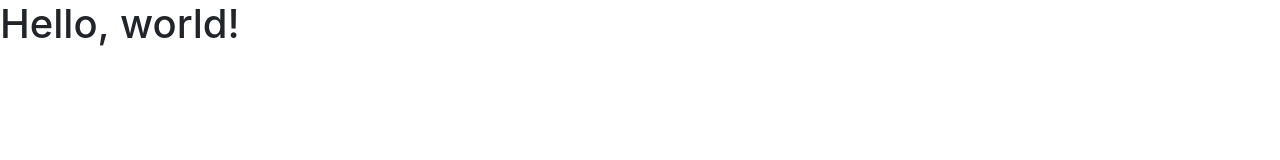
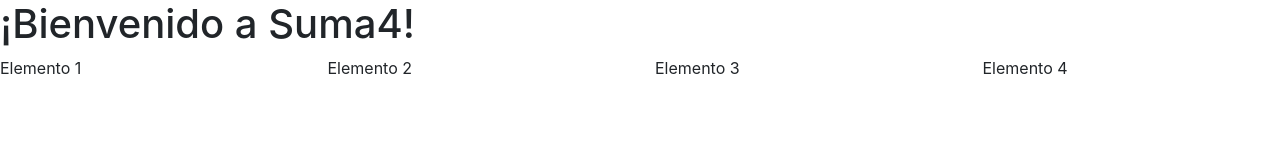
Before and after one commit to mariovillacortagarcia/sumacuatro, a plain HTML site: page index.html in a window 1280 px wide. Drawn offline with nearby package versions, Linux system fonts and the light colour scheme.

Commit message:
Primera división del espacio

```diff
--- a/index.html
+++ b/index.html
@@ -1,5 +1,6 @@
 <!doctype html>
 <html lang="es">
+
 <head>
   <!-- Required meta tags -->
   <meta charset="utf-8">
@@ -8,10 +9,27 @@
   <!-- Bootstrap CSS -->
   <link rel="stylesheet" href="https://stackpath.bootstrapcdn.com/bootstrap/4.4.1/css/bootstrap.min.css" integrity="sha384-Vkoo8x4CGsO3+Hhxv8T/Q5PaXtkKtu6ug5TOeNV6gBiFeWPGFN9MuhOf23Q9Ifjh" crossorigin="anonymous">
 
-    <title>Hello, world!</title>
+  <title>Suma4</title>
 </head>
+
 <body>
-    <h1>Hello, world!</h1>
+  <h1>¡Bienvenido a Suma4!</h1>
+  <div class="row">
+    <div class="col-3">
+      Elemento 1
+    </div>
+    <div class="col-3">
+      Elemento 2
+    </div>
+    <div class="col-3">
+      Elemento 3
+    </div>
+    <div class="col-3">
+      Elemento 4
+    </div>
+  </div>
+
+
 
   <!-- Optional JavaScript -->
   <!-- jQuery first, then Popper.js, then Bootstrap JS -->
@@ -19,4 +37,5 @@
   <script src="https://cdn.jsdelivr.net/npm/popper.js@1.16.0/dist/umd/popper.min.js" integrity="sha384-Q6E9RHvbIyZFJoft+2mJbHaEWldlvI9IOYy5n3zV9zzTtmI3UksdQRVvoxMfooAo" crossorigin="anonymous"></script>
   <script src="https://stackpath.bootstrapcdn.com/bootstrap/4.4.1/js/bootstrap.min.js" integrity="sha384-wfSDF2E50Y2D1uUdj0O3uMBJnjuUD4Ih7YwaYd1iqfktj0Uod8GCExl3Og8ifwB6" crossorigin="anonymous"></script>
 </body>
+
 </html>
```
Lines whose indentation alone changed are shown as unchanged.
